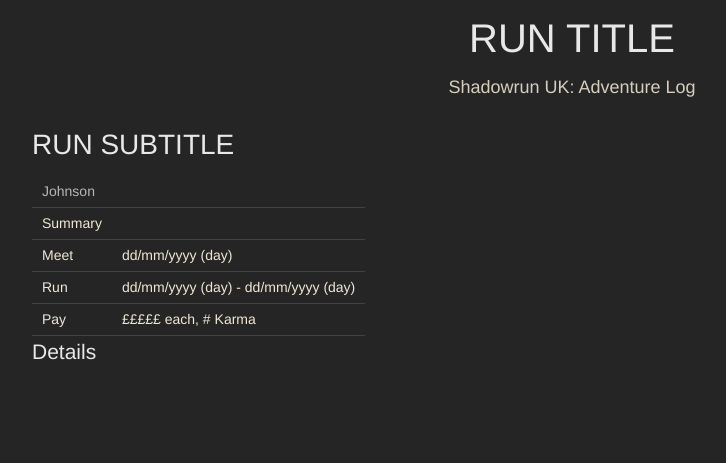
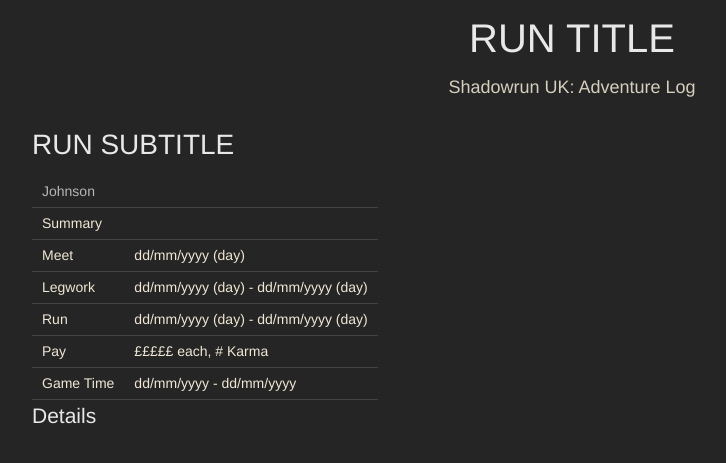
Before and after one commit to Anomandarist/Shadowrun-UK, a Jekyll site: the page built from AdventureLog/Template.md, in a window 1280 px wide. Shown: the top 463 px of the page, without its empty margins (68-794 px from the left). Built offline with Jekyll 4.4.1, drawn with Linux system fonts in a browser that asks for light colours.

Commit message:
Adventure Log Template Update

```diff
--- a/AdventureLog/Template.md
+++ b/AdventureLog/Template.md
@@ -4,11 +4,13 @@ title: RUN TITLE
 
 # RUN SUBTITLE
 
-| Johnson |                                     |
-| ------- | ----------------------------------- |
-| Summary |                                     |
-| Meet    | dd/mm/yyyy (day)                    |
-| Run     | dd/mm/yyyy (day) - dd/mm/yyyy (day) |
-| Pay     | £££££ each, # Karma                 |
+| Johnson   |                                     |
+| --------- | ----------------------------------- |
+| Summary   |                                     |
+| Meet      | dd/mm/yyyy (day)                    |
+| Legwork   | dd/mm/yyyy (day) - dd/mm/yyyy (day) |
+| Run       | dd/mm/yyyy (day) - dd/mm/yyyy (day) |
+| Pay       | £££££ each, # Karma                 |
+| Game Time | dd/mm/yyyy - dd/mm/yyyy             |
 
 ## Details
```
